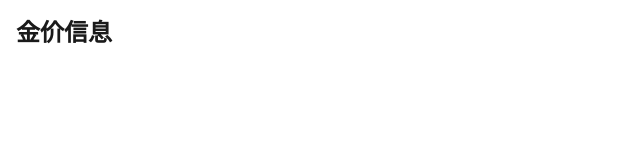
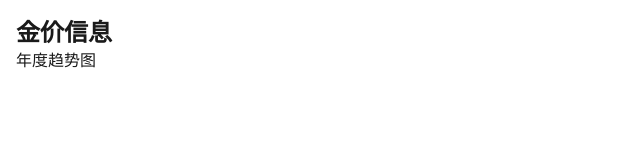
Before and after one commit to l123wx/gold, a React (Vite) app: page / in a window 1280 px wide. Shown: the top 160 px of the page, without its empty margins (0-640 px from the left). Built offline with nearby package versions, Linux system fonts and the light colour scheme.

Commit message:
feat: 配置 React Router 和页面骨架

```diff
--- a/src/App.tsx
+++ b/src/App.tsx
@@ -1,9 +1,8 @@
+import { RouterProvider } from 'react-router-dom'
+import { router } from './router'
+
 function App() {
-  return (
-    <div className="p-4">
-      <h1 className="text-2xl font-bold text-accent">金价信息</h1>
-    </div>
-  )
+  return <RouterProvider router={router} />
 }
 
 export default App
--- /dev/null
+++ b/src/pages/DayDetail.tsx
@@ -0,0 +1,11 @@
+import { useParams } from 'react-router-dom'
+
+export default function DayDetail() {
+  const { date } = useParams<{ date: string }>()
+
+  return (
+    <div className="p-4">
+      <h1 className="text-2xl font-bold">{date} 金价详情</h1>
+    </div>
+  )
+}
--- /dev/null
+++ b/src/pages/Home.tsx
@@ -0,0 +1,8 @@
+export default function Home() {
+  return (
+    <div className="p-4">
+      <h1 className="text-2xl font-bold">金价信息</h1>
+      <p className="text-muted-foreground">年度趋势图</p>
+    </div>
+  )
+}
--- /dev/null
+++ b/src/router/index.tsx
@@ -0,0 +1,16 @@
+import { createBrowserRouter } from 'react-router-dom'
+import Home from '../pages/Home'
+import DayDetail from '../pages/DayDetail'
+
+export const router = createBrowserRouter([
+  {
+    path: '/',
+    element: <Home />,
+  },
+  {
+    path: '/day/:date',
+    element: <DayDetail />,
+  },
+], {
+  basename: import.meta.env.BASE_URL,
+})
```
